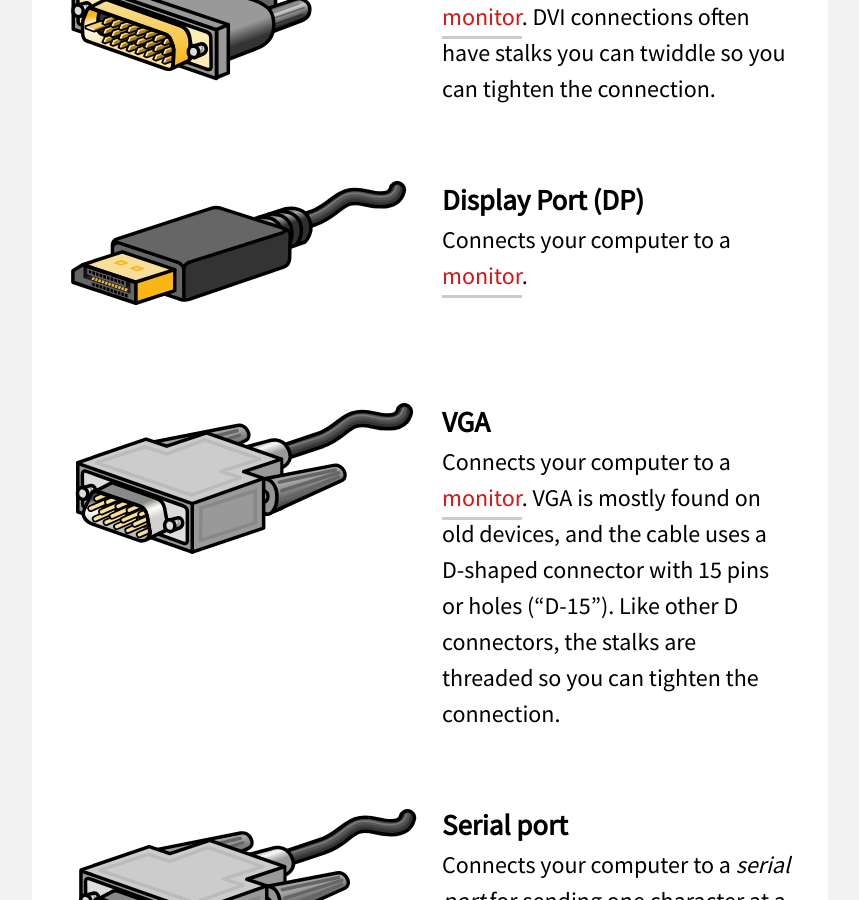
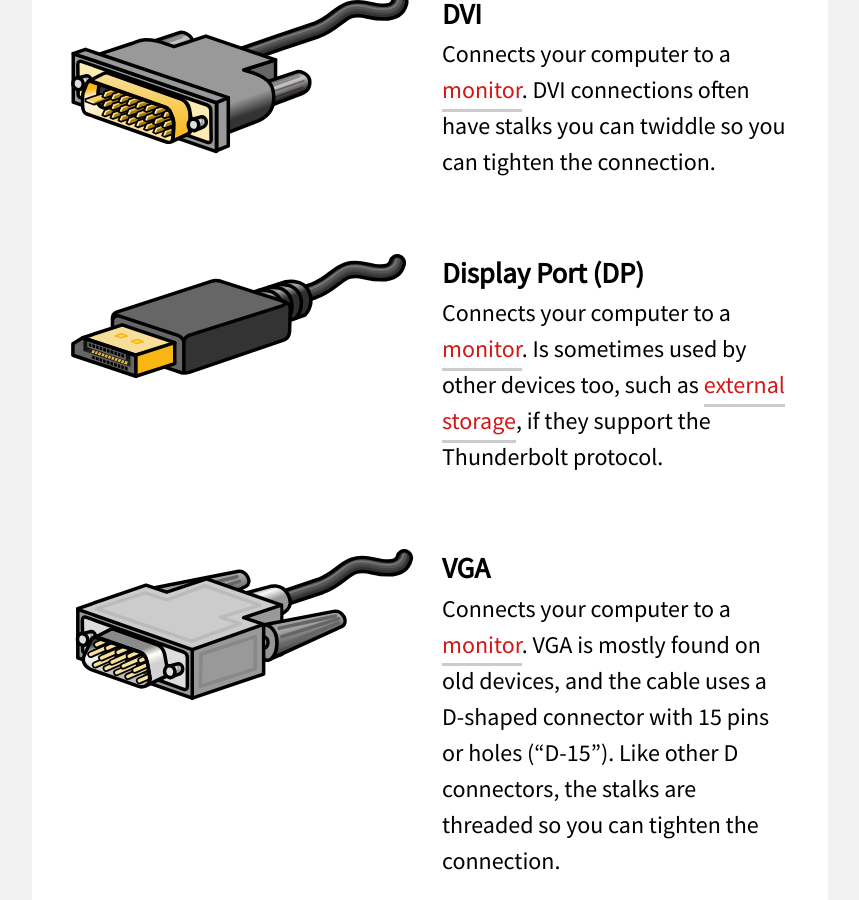
Before and after one commit to davewhiteland/compsci-superbasics, a Jekyll site: the page built from collections/_hardware/connections.md, in a window 1280 px wide and 900 px high, scrolled down 3133 px. Shown: the whole window, without its empty margins (416-1275 px from the left). Built offline with Jekyll 4.4.1, drawn with Linux system fonts in a browser that asks for light colours; some of the changed text lies outside the part shown.

Commit message:
update some connection text (more accurate re Thunderbolt)

```diff
--- a/collections/_hardware/connections.md
+++ b/collections/_hardware/connections.md
@@ -72,8 +72,9 @@ Connects your computer to another device with
 ![cable]({{ site.baseurl }}/images/cable-usb-c.svg)
 
 **USB C**
-Connects your computer to another device with
-[USB]({{ site.baseurl }}/hardware/usb).
+Connects your computer to another device with [USB]({{ site.baseurl
+}}/hardware/usb). Also used to supply power (connected to a power supply or
+charging port).
 
 
 ![cable]({{ site.baseurl }}/images/cable-lightning.svg)
@@ -103,7 +104,9 @@ connection.
 
 **Display Port (DP)**
 Connects your computer to a
-[monitor]({{ site.baseurl }}/hardware/monitors).
+[monitor]({{ site.baseurl }}/hardware/monitors). Is sometimes used by other
+devices too, such as [external storage]({{ site.baseurl }}/hardware/external-drives),
+if they support the Thunderbolt protocol.
 
 
 ![cable]({{ site.baseurl }}/images/cable-vga.svg)
```
Also changed, not shown: collections/_hardware/external-drives.md (+1 -1 lines).
